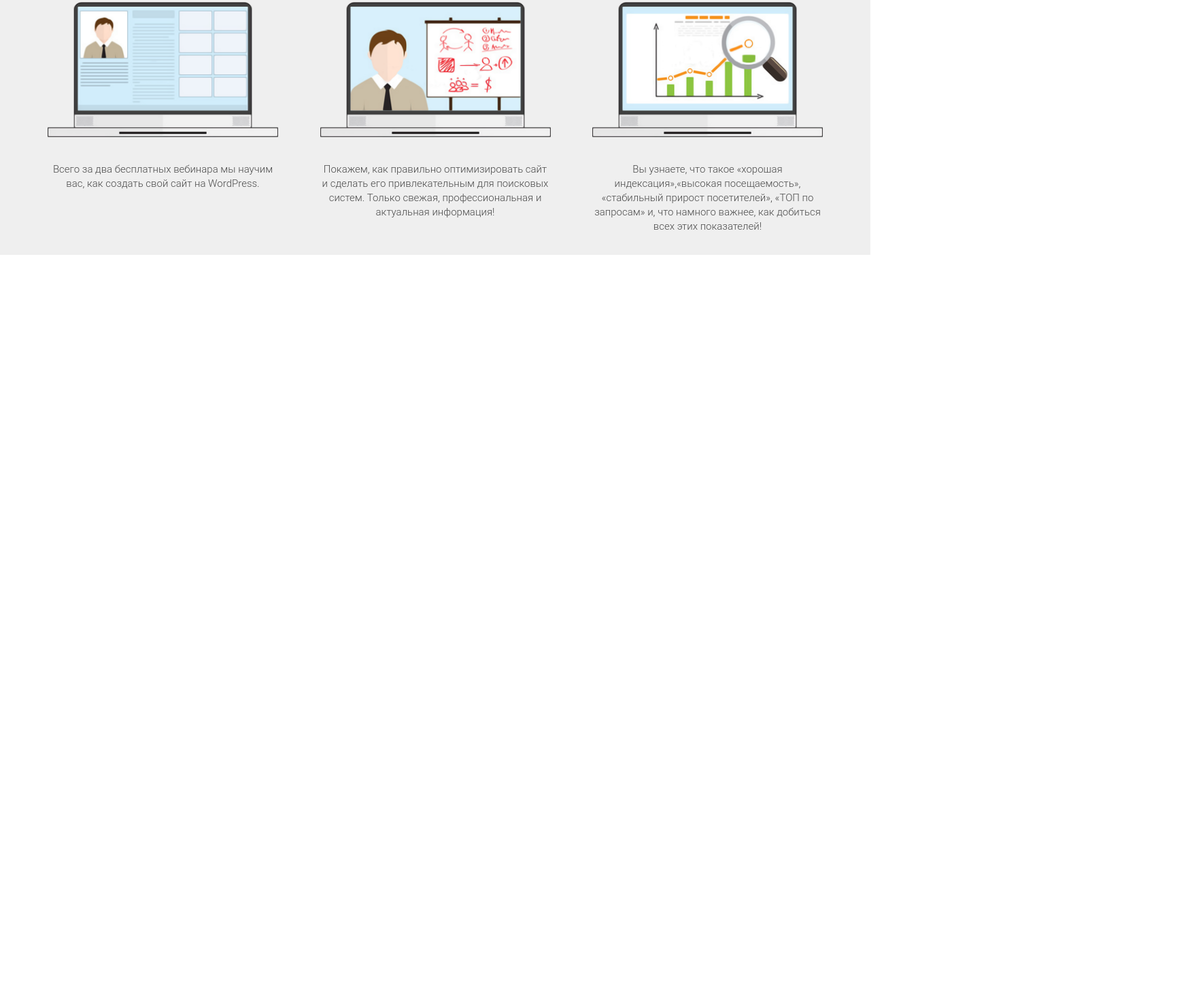
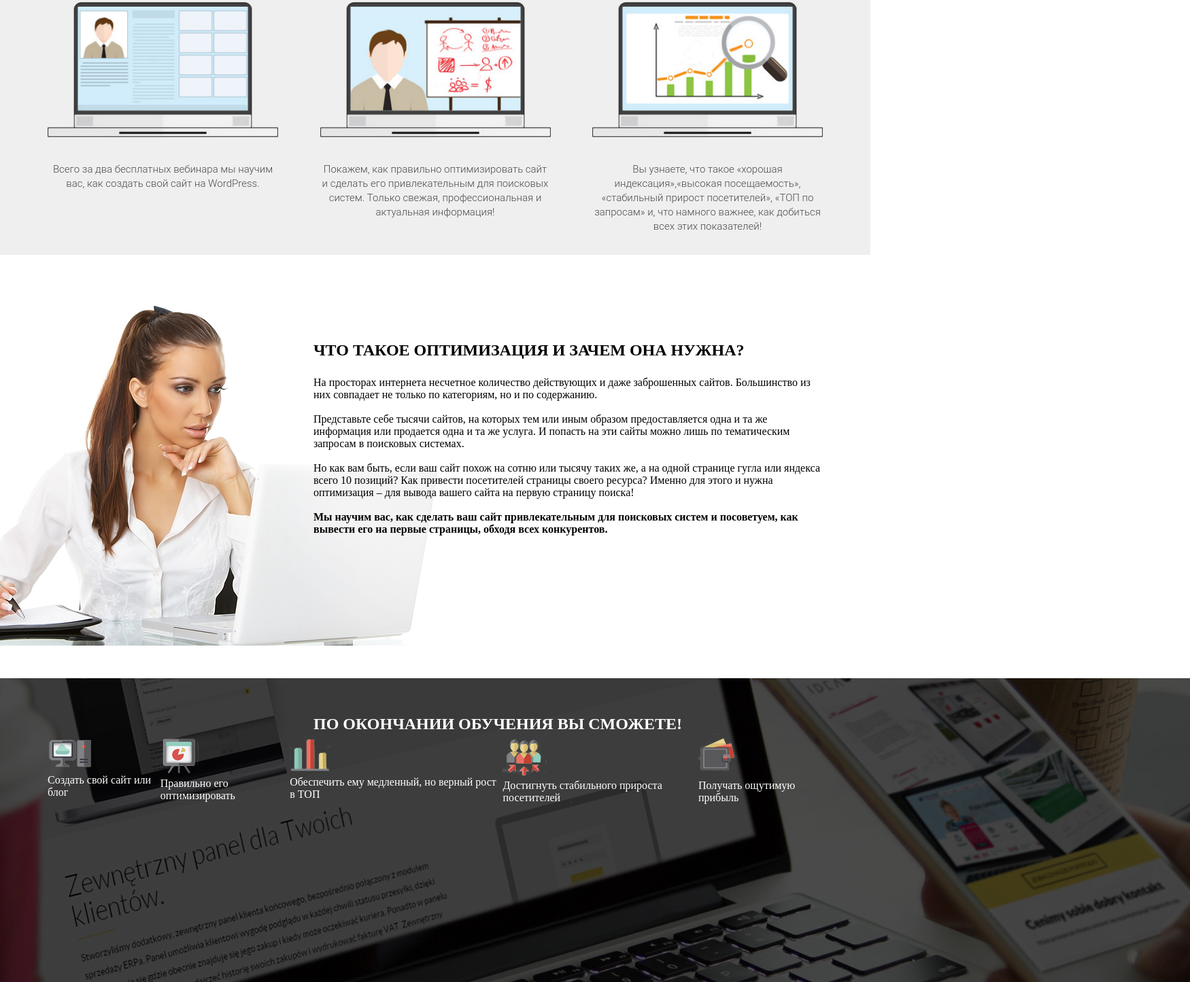
Before and after one commit to Albert-SA/project, a plain HTML site: page index.html in a window 1280 px wide. Shown: the part 1029-2474 px from the top of the page at 68% size, 1750 px wide, since content can reach past the window. Before the commit the page ends 1404 px from the top, so only its background shows below. Drawn offline with Linux system fonts and the light colour scheme.

Commit message:
add flex2

```diff
--- a/css/style.css
+++ b/css/style.css
@@ -5,6 +5,7 @@
 }
 
 .container {
+    position: relative;
     width: 1140px;
     margin: 0 auto;
 }
@@ -176,3 +177,68 @@ h2.title {
     font-weight: 300;
     line-height: 21px;
 }
+
+.optimization {
+    min-height: 550px;
+    padding: 102px 0 107px 0;
+}
+
+.optimization_header {
+    margin-top: 25px;
+    margin-left: 391px;
+    text-transform: uppercase;
+}
+
+.optimization_text {
+    margin-top: 25px;
+    margin-left: 391px;
+}
+
+.optimization_text span {
+    font-family: "Roboto - Bold";
+    font-weight: 700;
+}
+
+.optimization_img {
+    position: absolute;
+    top: -54px;
+    left: -240px;
+    z-index: -1;
+}
+
+.education {
+    min-height: 450px;
+    padding: 102px 0 107px 0;
+}
+
+.education_header {
+    color: #ffffff;
+    font-family: "Roboto - Thin";
+    margin-top: 25px;
+    margin-left: 391px;
+    text-transform: uppercase;
+}
+
+.education_text_icon {
+    color: #ffffff;
+}
+
+.my-flex-container {
+    display: flex;
+    justify-content: space-between;
+    align-items: center;
+}
+
+.my-flex-block {
+    flex-wrap:wrap;
+    align-content:center;
+}
+
+
+
+.education_img {
+    position: absolute;
+    top: -54px;
+    left: -240px;
+    z-index: -1;
+}
--- a/index.html
+++ b/index.html
@@ -58,5 +58,54 @@
         </div>
     </section>
 
+    <section class="optimization">
+        <div class="container">
+            <h2 class="optimization_header">Что такое оптимизация и зачем она нужна?</h2>
+            <div class="optimization_text">
+                На просторах интернета несчетное количество действующих и даже заброшенных сайтов. Большинство из них совпадает не только по категориям, но и по содержанию.
+                <br><br>
+                Представьте себе тысячи сайтов, на которых тем или иным образом предоставляется одна и та же информация или продается одна и та же услуга. И попасть на эти сайты можно лишь по тематическим запросам в поисковых системах.
+                <br><br>
+                Но как вам быть, если ваш сайт похож на сотню или тысячу таких же, а на одной странице гугла или яндекса всего 10 позиций? Как привести посетителей страницы своего ресурса? Именно для этого и нужна оптимизация – для вывода вашего сайта на первую страницу поиска!
+                <br><br>
+                <span>Мы научим вас, как сделать ваш сайт привлекательным для поисковых систем и посоветуем, как вывести его на первые страницы, обходя всех конкурентов.</span>
+            </div>
+            <img src="./img/bg/woman_bg.png" alt="woman" class="optimization_img">
+        </div>
+
+    </section>
+
+    <section class="education">
+        <div class="container">
+            <h2 class="education_header">По окончании обучения Вы сможете!</h2>
+            <div class="my-flex-container">
+                <div class="my-flex-block">
+                    <img src="./icons/finish/finish_icon_1.png" alt="icon_1">
+                    <div class="education_text_icon">Создать свой сайт или блог</div>
+                </div>
+                <div class="my-flex-block">
+                    <img src="./icons/finish/finish_icon_2.png" alt="icon_2">
+                    <div class="education_text_icon">Правильно его оптимизировать</div>
+                </div>
+                <div class="my-flex-block">
+                    <img src="./icons/finish/finish_icon_3.png" alt="icon_3">
+                    <div class="education_text_icon">Обеспечить ему медленный, но верный рост в ТОП</div>
+                </div>
+                <div class="my-flex-block">
+                    <img src="./icons/finish/finish_icon_4.png" alt="icon_4">
+                    <div class="education_text_icon">Достигнуть стабильного прироста посетителей</div>
+                </div>
+                <div class="my-flex-block">
+                    <img src="./icons/finish/finish_icon_5.png" alt="icon_5">
+                    <div class="education_text_icon">Получать ощутимую прибыль</div>
+                </div>
+            </div>
+
+            <img src="./img/bg/second_bg.png" alt="second" class="education_img">
+        </div>
+
+    </section>
+
+
 </body>
 </html>
```
